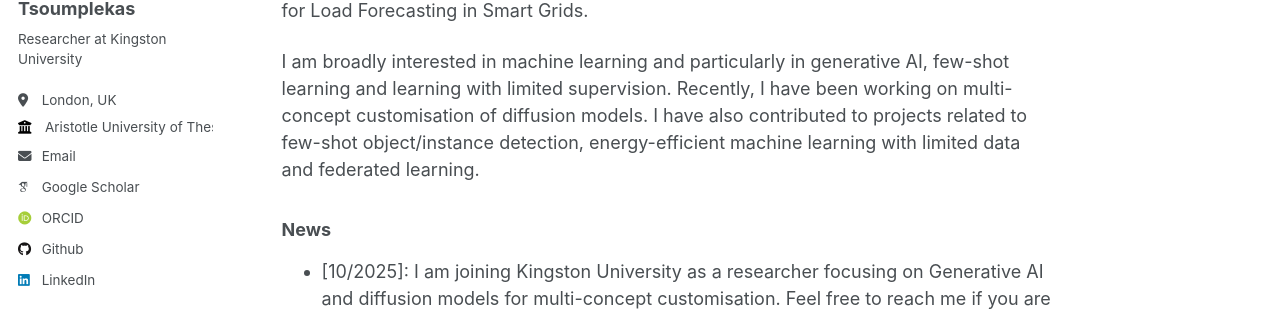
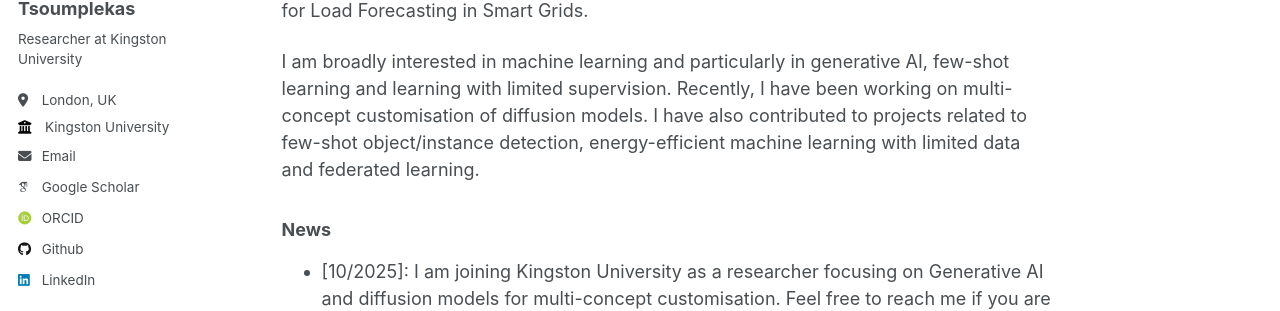
Before and after one commit to GeorgeTsoumplekas/GeorgeTsoumplekas.github.io, a Jekyll site: the page built from _pages/about.md, in a window 1280 px wide. Shown: the part 286-597 px from the top of the page. Built offline with Jekyll 4.4.1, drawn with Linux system fonts in a browser that asks for light colours; some web fonts are replaced.

Commit message:
Update _config.yml

```diff
--- a/_config.yml
+++ b/_config.yml
@@ -26,7 +26,7 @@ author:
   pronouns         : # example: "she/her"
   bio              : "Researcher at Kingston University"
   location         : "London, UK"
-  employer         : "Aristotle University of Thessaloniki"
+  employer         : "Kingston University"
   uri              : # URL
   email            : "G.Tsoumplekas@kingston.ac.uk"
 
```
